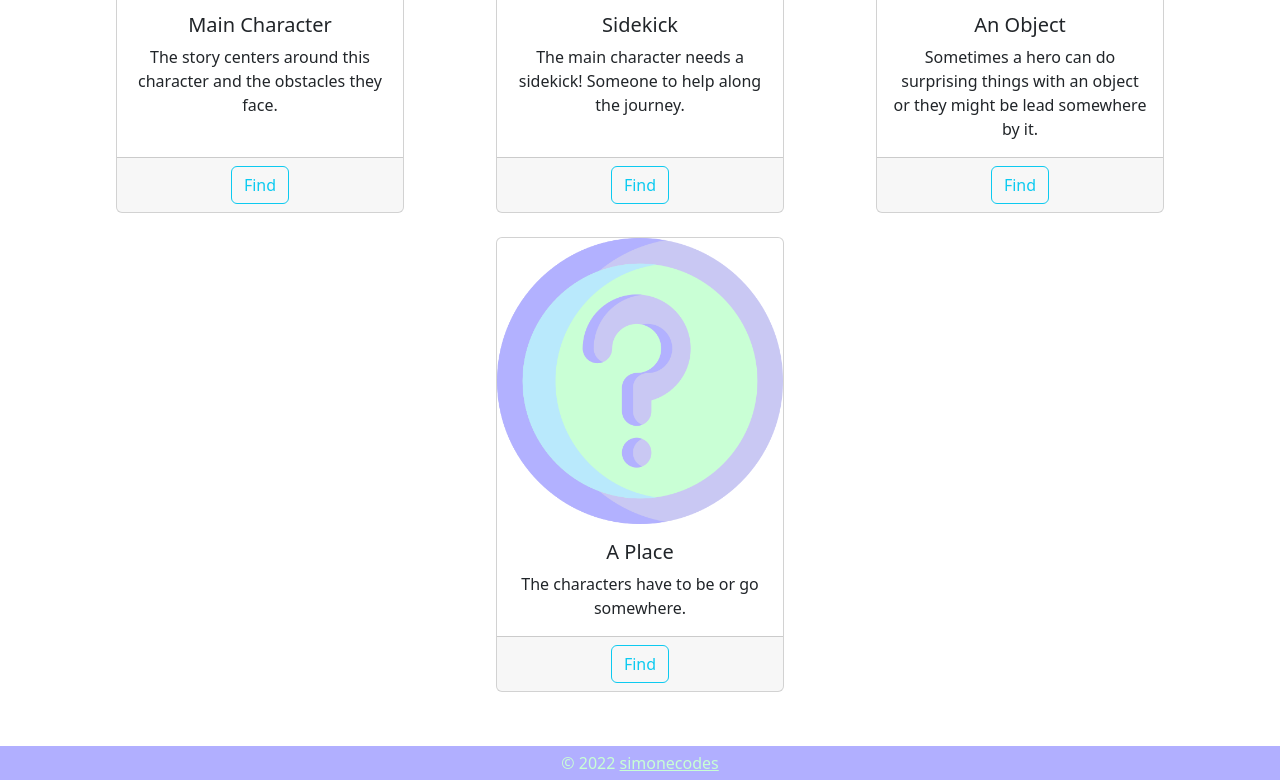
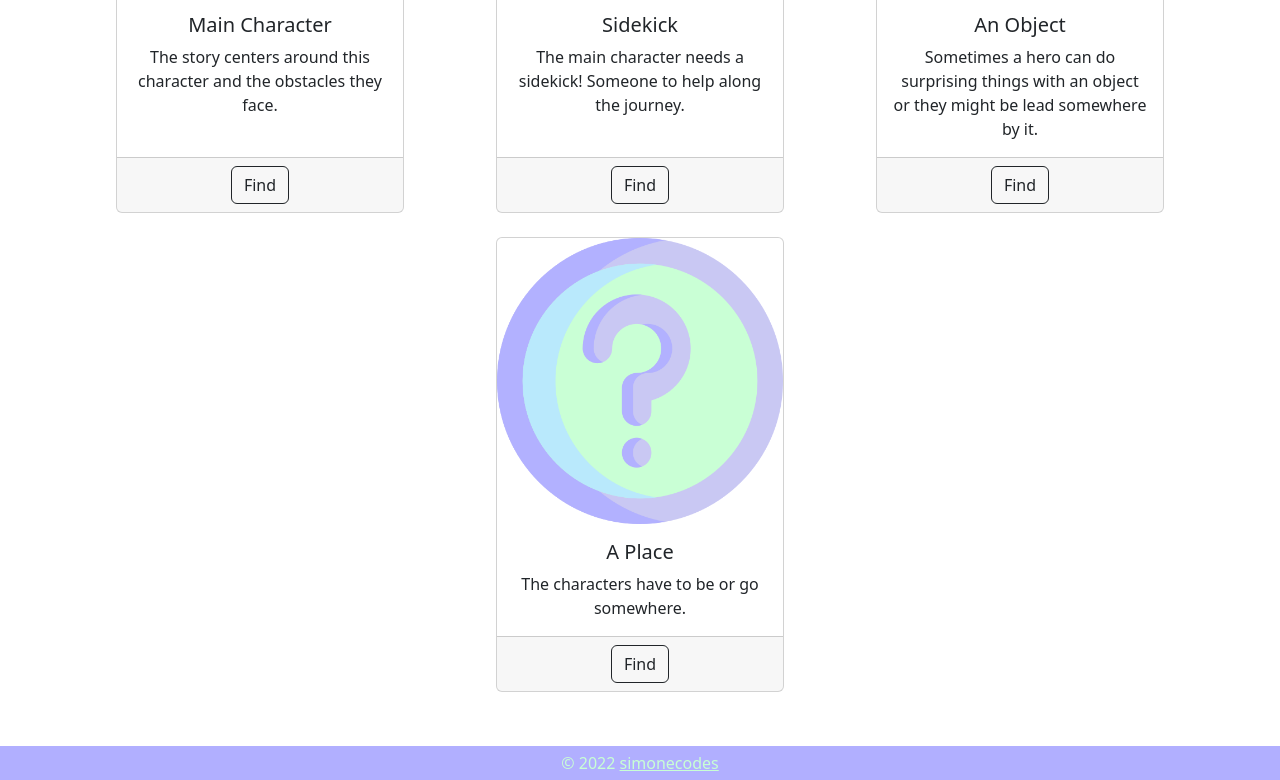
Before and after one commit to sumsilverdragon/Children-s-Story-Builder, a plain HTML site: page index.html in a window 1280 px wide. Shown: the part 443-1223 px from the top of the page. Drawn offline with nearby package versions, Linux system fonts and the light colour scheme.

Commit message:
improved button accessibility

```diff
--- a/index.html
+++ b/index.html
@@ -38,7 +38,7 @@
               <p class="card-text">The story centers around this character and the obstacles they face.</p>
             </div>
             <div class="card-footer">
-              <button type="button" class="btn btn-outline-info" onclick="findMain()">Find</button>
+              <button type="button" class="btn btn-outline-dark" onclick="findMain()">Find</button>
             </div>
         </div>
       </div>
@@ -52,7 +52,7 @@
               <p class="card-text">The main character needs a sidekick! Someone to help along the journey.</p>
             </div>
             <div class="card-footer">
-              <button type="button" class="btn btn-outline-info" onclick="findSidekick()">Find</button>
+              <button type="button" class="btn btn-outline-dark" onclick="findSidekick()">Find</button>
             </div>
         </div>
       </div>
@@ -66,7 +66,7 @@
               <p class="card-text">Sometimes a hero can do surprising things with an object or they might be lead somewhere by it.</p>
             </div>
             <div class="card-footer">
-              <button type="button" class="btn btn-outline-info" onclick="findObject()">Find</button>
+              <button type="button" class="btn btn-outline-dark" onclick="findObject()">Find</button>
             </div>
         </div>
       </div>
@@ -80,7 +80,7 @@
               <p class="card-text">The characters have to be or go somewhere.</p>
             </div>
             <div class="card-footer">
-              <button type="button" class="btn btn-outline-info" onclick="findPlace()">Find</button>
+              <button type="button" class="btn btn-outline-dark" onclick="findPlace()">Find</button>
             </div>
         </div>
       </div>
```
